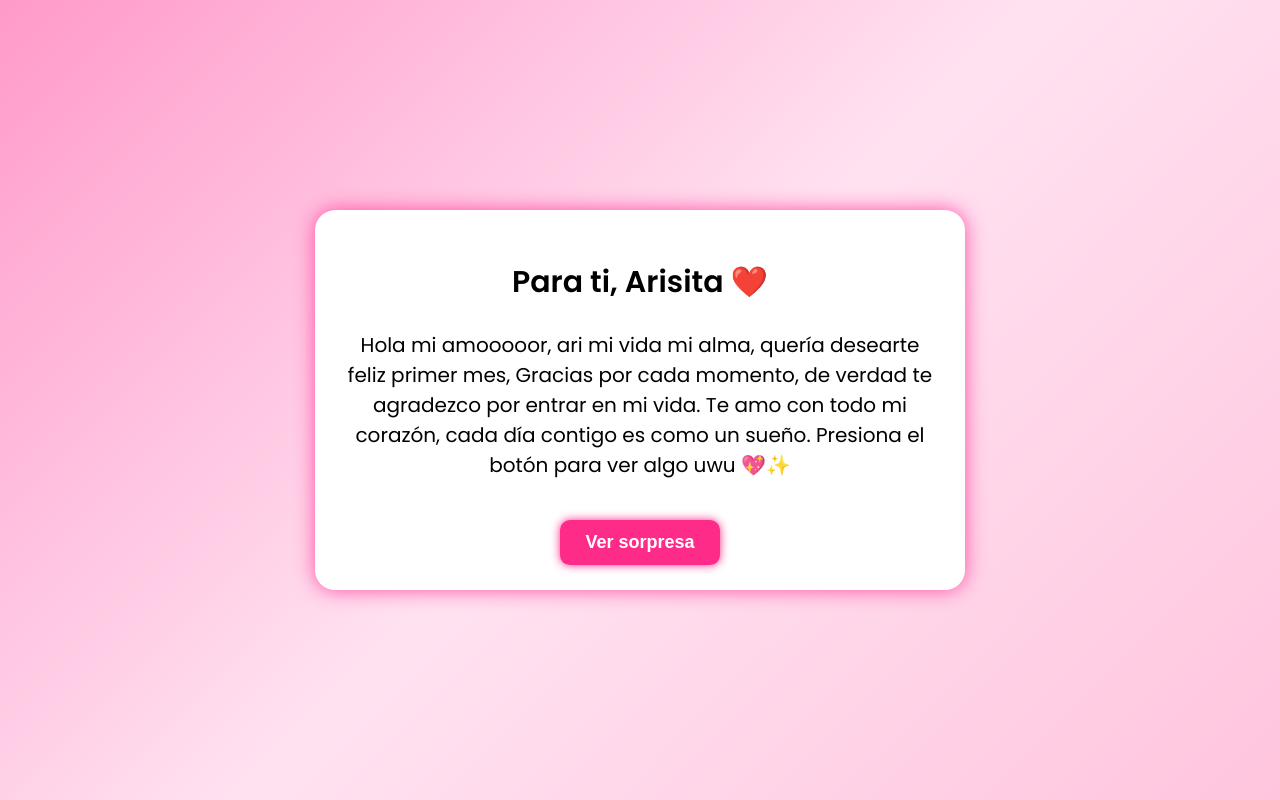
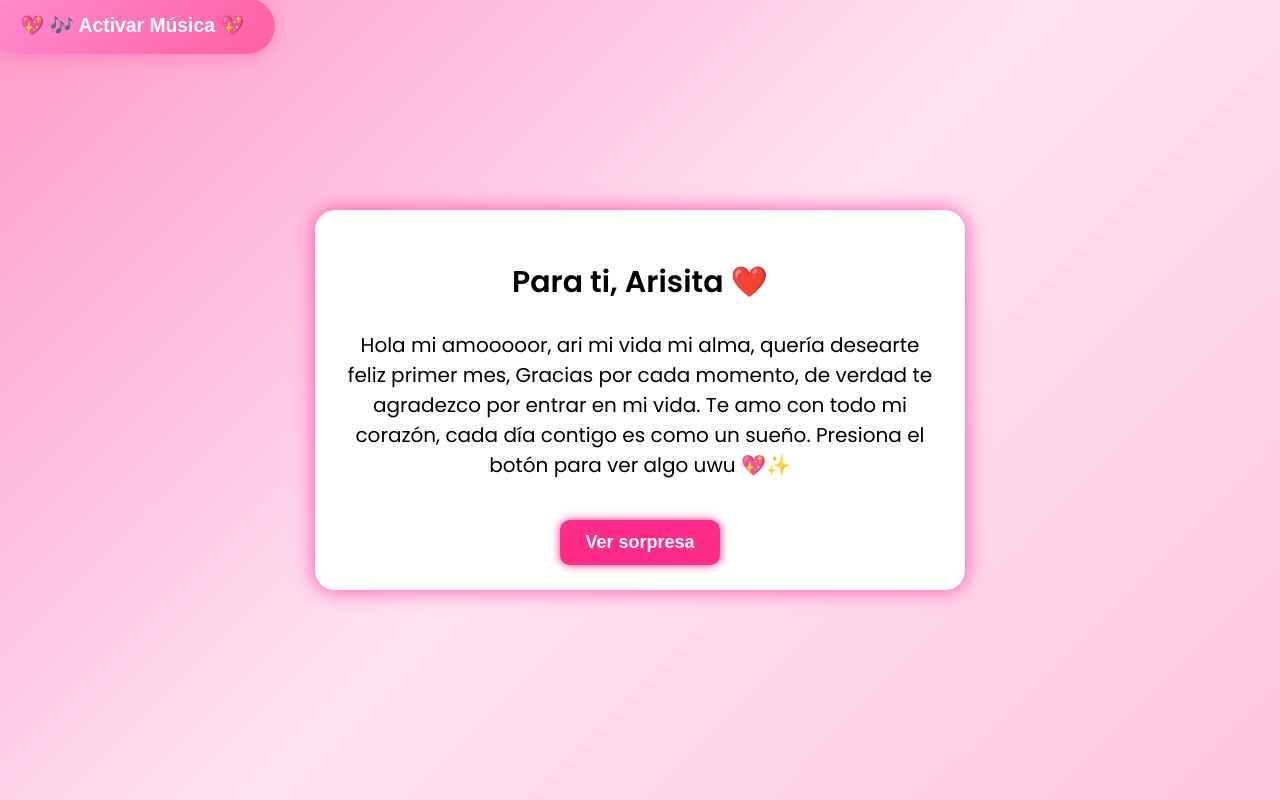
Before and after one commit to dhied43-byte/Pagina-Arisita, a plain HTML site: page index.html in a window 1280 px wide. Drawn offline with Linux system fonts and the light colour scheme.

Commit message:
index.html

```diff
--- a/index.html
+++ b/index.html
@@ -119,6 +119,46 @@
 
 <body>
 
+<!-- AUDIO -->
+<audio id="musica" autoplay loop muted>
+  <source src="https://raw.githubusercontent.com/dhied43-byte/Pagina-Arisita/main/HUMBE%20-%20Morfina%20-%20HUMBE.mp3" type="audio/mpeg">
+</audio>
+
+<!-- BOTÓN BONITO -->
+<style>
+  .boton-musica {
+    background: linear-gradient(135deg, #ff8bcf, #ff5fa2);
+    color: white;
+    padding: 15px 28px;
+    border: none;
+    border-radius: 50px;
+    font-size: 18px;
+    font-weight: bold;
+    cursor: pointer;
+    box-shadow: 0 4px 15px rgba(255, 105, 180, 0.5);
+    transition: 0.3s;
+    display: inline-flex;
+    align-items: center;
+    gap: 10px;
+    animation: latido 1.5s infinite;
+  }
+
+  .boton-musica:hover {
+    transform: scale(1.1);
+    box-shadow: 0 6px 20px rgba(255, 105, 180, 0.7);
+  }
+
+  @keyframes latido {
+    0%   { transform: scale(1); }
+    50%  { transform: scale(1.08); }
+    100% { transform: scale(1); }
+  }
+</style>
+
+<button class="boton-musica" onclick="document.getElementById('musica').muted = false;">
+  💖 🎶 Activar Música 💖
+</button>
+
 
 <!-- CARTA INICIAL -->
 <div id="carta">
```
